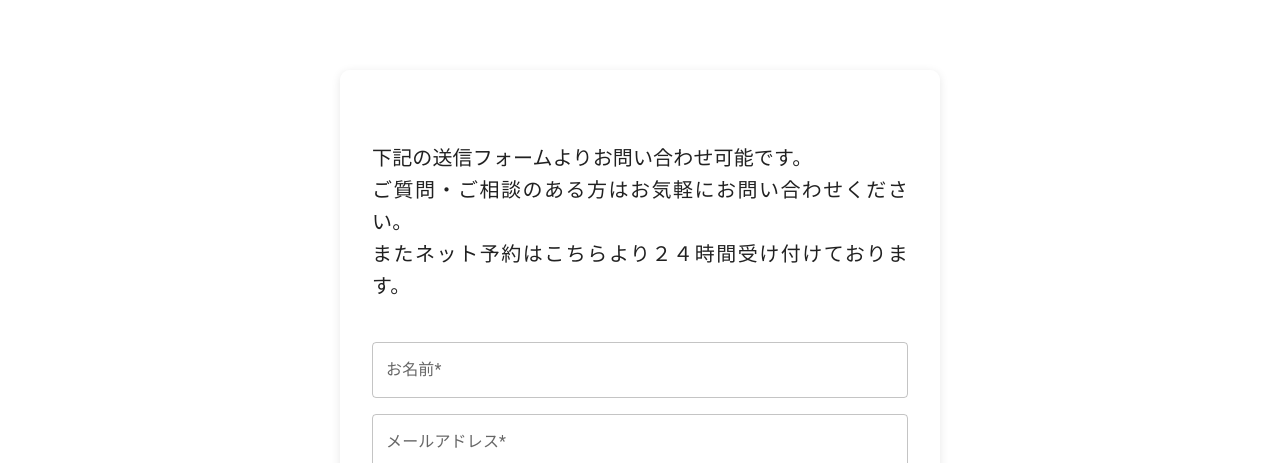
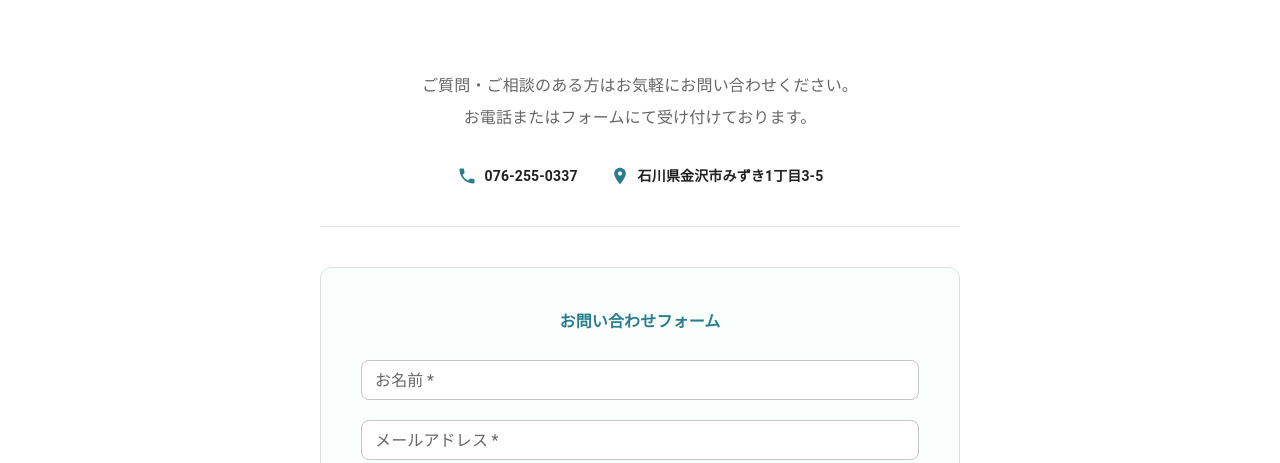
Before and after one commit to Ryuji0128/mizuki-hp, a Next.js app in the folder next/: page /contact in a window 1280 px wide. Shown: the part 337-800 px from the top of the page. Built offline with nearby package versions, Linux system fonts and the light colour scheme; no server answers; what @mui/material-nextjs, next-recaptcha-v3 would draw is missing.

Commit message:
セキュリティ追加

```diff
--- a/next/src/app/contact/ContactForm.tsx
+++ b/next/src/app/contact/ContactForm.tsx
@@ -2,17 +2,36 @@
 
 import BaseContainer from "@/components/BaseContainer";
 import { validateInquiry } from "@/lib/validation";
-import { CheckCircle, Error } from "@mui/icons-material";
+import {
+  CheckCircle,
+  Error,
+  Phone,
+  LocationOn,
+  Send,
+} from "@mui/icons-material";
 import {
   Box,
   Button,
   CircularProgress,
+  Divider,
+  InputAdornment,
   Modal,
+  Paper,
   TextField,
-  Typography
+  Typography,
 } from "@mui/material";
 import axios from "axios";
+import Script from "next/script";
 import { useCallback, useRef, useState } from "react";
+
+declare global {
+  interface Window {
+    grecaptcha: {
+      ready: (cb: () => void) => void;
+      execute: (siteKey: string, options: { action: string }) => Promise<string>;
+    };
+  }
+}
 
 interface FormErrors {
   name?: string;
@@ -22,10 +41,6 @@ interface FormErrors {
   company?: string;
 }
 
-/**
- * ContactFormContent
- * 実際のフォームの中身
- */
 export default function ContactForm() {
   const nameRef = useRef<HTMLInputElement>(null);
   const companyRef = useRef<HTMLInputElement>(null);
@@ -39,15 +54,12 @@ export default function ContactForm() {
     "loading" | "success" | "error"
   >("loading");
 
-  // モーダルを閉じる
   const closeModal = () => setIsModalOpen(false);
 
-  // 入力中にエラーをクリア
   const handleChange = (field: keyof FormErrors) => {
     setErrors((prev) => ({ ...prev, [field]: undefined }));
   };
 
-  // フォーム送信
   const handleSubmit = useCallback(async (e: React.FormEvent) => {
     e.preventDefault();
 
@@ -59,7 +71,6 @@ export default function ContactForm() {
       inquiry: inquiryRef.current?.value || "",
     };
 
-    // 入力チェック
     const validationErrors = validateInquiry(formData);
     setErrors(validationErrors);
     if (Object.keys(validationErrors).length > 0) return;
@@ -68,13 +79,27 @@ export default function ContactForm() {
     setModalContent("loading");
 
     try {
-      // ✅ reCAPTCHA は一旦スキップ
+      // reCAPTCHA v3 トークン取得＆検証
+      const siteKey = process.env.NEXT_PUBLIC_RECAPTCHA_SITE_KEY;
+      if (siteKey && window.grecaptcha) {
+        const token = await new Promise<string>((resolve) => {
+          window.grecaptcha.ready(async () => {
+            const t = await window.grecaptcha.execute(siteKey, { action: "contact" });
+            resolve(t);
+          });
+        });
+
+        const recaptchaRes = await axios.post("/api/recaptcha", { token });
+        if (!recaptchaRes.data.success) {
+          setModalContent("error");
+          return;
+        }
+      }
+
       const emailRes = await axios.post("/api/email", formData);
 
       if (emailRes.data.success) {
         setModalContent("success");
-
-        // フォーム初期化
         if (nameRef.current) nameRef.current.value = "";
         if (companyRef.current) companyRef.current.value = "";
         if (emailRef.current) emailRef.current.value = "";
@@ -89,58 +114,113 @@ export default function ContactForm() {
     }
   }, []);
 
+  const recaptchaSiteKey = process.env.NEXT_PUBLIC_RECAPTCHA_SITE_KEY;
+
   return (
     <BaseContainer>
+      {recaptchaSiteKey && (
+        <Script
+          src={`https://www.google.com/recaptcha/api.js?render=${recaptchaSiteKey}`}
+          strategy="lazyOnload"
+        />
+      )}
+
+      {/* クリニック情報セクション */}
       <Box
-        component="form"
-        onSubmit={handleSubmit}
         sx={{
-          width: "100%",
-          maxWidth: 600,
-          margin: "auto",
-          padding: "2rem",
-          borderRadius: "10px",
-          boxShadow: "0 2px 10px rgba(0, 0, 0, 0.1)",
-          backgroundColor: "rgba(255, 255, 255, 0.6)",
+          maxWidth: 640,
+          mx: "auto",
+          mb: 5,
+          textAlign: "center",
         }}
       >
         <Typography
-          variant="h6"
-          component="h2"
-          align="justify"
-          paddingY={5}
-          sx={{ textAlign: "justify", textJustify: "inter-word" }}
+          variant="body1"
+          sx={{ color: "text.secondary", lineHeight: 2, mb: 4 }}
         >
-          下記の送信フォームよりお問い合わせ可能です。<br />
-          ご質問・ご相談のある方はお気軽にお問い合わせください。<br />
-          またネット予約はこちらより２４時間受け付けております。<br />
+          ご質問・ご相談のある方はお気軽にお問い合わせください。
+          <br />
+          お電話またはフォームにて受け付けております。
         </Typography>
 
         <Box
           sx={{
             display: "flex",
-            flexDirection: "column",
-            gap: 2,
-            marginBottom: "20px",
+            flexDirection: { xs: "column", sm: "row" },
+            gap: { xs: 2, sm: 4 },
+            justifyContent: "center",
+            alignItems: "center",
+            mb: 2,
           }}
         >
+          <Box sx={{ display: "flex", alignItems: "center", gap: 1 }}>
+            <Phone sx={{ color: "#2a7d8f", fontSize: 20 }} />
+            <Typography variant="body2" sx={{ fontWeight: 600 }}>
+              076-255-0337
+            </Typography>
+          </Box>
+          <Box sx={{ display: "flex", alignItems: "center", gap: 1 }}>
+            <LocationOn sx={{ color: "#2a7d8f", fontSize: 20 }} />
+            <Typography variant="body2" sx={{ fontWeight: 600 }}>
+              石川県金沢市みずき1丁目3-5
+            </Typography>
+          </Box>
+        </Box>
+      </Box>
+
+      <Divider sx={{ maxWidth: 640, mx: "auto", mb: 5 }} />
+
+      {/* フォームセクション */}
+      <Paper
+        component="form"
+        onSubmit={handleSubmit}
+        elevation={0}
+        sx={{
+          maxWidth: 640,
+          mx: "auto",
+          p: { xs: 3, sm: 5 },
+          borderRadius: 3,
+          border: "1px solid",
+          borderColor: "divider",
+          backgroundColor: "#fafffe",
+        }}
+      >
+        <Typography
+          variant="subtitle1"
+          sx={{
+            fontWeight: 700,
+            mb: 3,
+            color: "#2a7d8f",
+            textAlign: "center",
+          }}
+        >
+          お問い合わせフォーム
+        </Typography>
+
+        <Box sx={{ display: "flex", flexDirection: "column", gap: 2.5 }}>
           <TextField
             inputRef={nameRef}
-            label="お名前*"
+            label="お名前"
             name="name"
+            required
             error={Boolean(errors.name)}
             helperText={errors.name}
             onChange={() => handleChange("name")}
             fullWidth
+            size="small"
+            sx={fieldStyle}
           />
           <TextField
             inputRef={emailRef}
-            label="メールアドレス*"
+            label="メールアドレス"
             name="email"
+            required
             error={Boolean(errors.email)}
             helperText={errors.email}
             onChange={() => handleChange("email")}
             fullWidth
+            size="small"
+            sx={fieldStyle}
           />
           <TextField
             inputRef={phoneRef}
@@ -150,88 +230,139 @@ export default function ContactForm() {
             helperText={errors.phone}
             onChange={() => handleChange("phone")}
             fullWidth
+            size="small"
+            sx={fieldStyle}
           />
           <TextField
             inputRef={inquiryRef}
-            label="お問い合わせ内容*"
+            label="お問い合わせ内容"
             name="inquiry"
+            required
             error={Boolean(errors.inquiry)}
             helperText={errors.inquiry}
             onChange={() => handleChange("inquiry")}
             fullWidth
             multiline
-            rows={4}
+            rows={5}
+            sx={fieldStyle}
           />
         </Box>
 
-        <Box
-          display="flex"
-          flexDirection="column"
-          justifyContent="center"
-          alignItems="center"
-          width="100%"
-        >
+        <Box sx={{ mt: 4, textAlign: "center" }}>
           <Button
             type="submit"
             variant="contained"
+            endIcon={<Send sx={{ fontSize: 18 }} />}
             sx={{
-              backgroundColor: "primary.main",
-              color: "primary.contrastText",
-              width: "200px",
-              "&:hover": { backgroundColor: "primary.dark" },
+              backgroundColor: "#2a7d8f",
+              color: "#fff",
+              px: 5,
+              py: 1.2,
+              fontWeight: 600,
+              borderRadius: 2,
+              textTransform: "none",
+              fontSize: "0.95rem",
+              boxShadow: "0 2px 8px rgba(42,125,143,0.3)",
+              "&:hover": {
+                backgroundColor: "#1f6272",
+                boxShadow: "0 4px 12px rgba(42,125,143,0.4)",
+              },
             }}
           >
-            送信
+            送信する
           </Button>
         </Box>
-      </Box>
+
+      </Paper>
 
       {/* モーダル */}
       <Modal open={isModalOpen} onClose={closeModal}>
-        <Box
+        <Paper
           sx={{
             position: "absolute",
             top: "50%",
             left: "50%",
             transform: "translate(-50%, -50%)",
-            width: 300,
-            bgcolor: "background.paper",
-            boxShadow: 24,
+            width: { xs: 280, sm: 340 },
             p: 4,
             textAlign: "center",
-            borderRadius: "10px",
+            borderRadius: 3,
           }}
         >
           {modalContent === "loading" && (
             <>
-              <CircularProgress />
-              <Typography sx={{ mt: 2 }}>お問い合わせ送信中...</Typography>
+              <CircularProgress sx={{ color: "#2a7d8f" }} />
+              <Typography sx={{ mt: 2, color: "text.secondary" }}>
+                送信中...
+              </Typography>
             </>
           )}
           {modalContent === "success" && (
             <>
-              <CheckCircle sx={{ color: "green", fontSize: 50 }} />
-              <Typography sx={{ mt: 2 }}>
-                送信が完了しました。お問い合わせいただき、ありがとうございます。
+              <CheckCircle sx={{ color: "#4caf50", fontSize: 56 }} />
+              <Typography sx={{ mt: 2, fontWeight: 600 }}>
+                送信完了
               </Typography>
-              <Button onClick={closeModal} sx={{ mt: 2 }} variant="contained">
+              <Typography variant="body2" sx={{ mt: 1, color: "text.secondary" }}>
+                お問い合わせいただき、ありがとうございます。
+                <br />
+                担当者よりご連絡いたします。
+              </Typography>
+              <Button
+                onClick={closeModal}
+                variant="outlined"
+                sx={{
+                  mt: 3,
+                  borderColor: "#2a7d8f",
+                  color: "#2a7d8f",
+                  "&:hover": { borderColor: "#1f6272", backgroundColor: "#f0f9fb" },
+                }}
+              >
                 閉じる
               </Button>
             </>
           )}
           {modalContent === "error" && (
             <>
-              <Error sx={{ color: "red", fontSize: 50 }} />
-              <Typography sx={{ mt: 2, color: "red" }}>
-                送信に失敗しました。ウェブサイト管理者にお問い合わせください。
+              <Error sx={{ color: "#e53935", fontSize: 56 }} />
+              <Typography sx={{ mt: 2, fontWeight: 600, color: "#e53935" }}>
+                送信に失敗しました
               </Typography>
-              <Button onClick={closeModal} sx={{ mt: 2 }} variant="contained">
+              <Typography variant="body2" sx={{ mt: 1, color: "text.secondary" }}>
+                お手数ですが、お電話にてお問い合わせください。
+              </Typography>
+              <Button
+                onClick={closeModal}
+                variant="outlined"
+                sx={{
+                  mt: 3,
+                  borderColor: "#e53935",
+                  color: "#e53935",
+                  "&:hover": { borderColor: "#c62828", backgroundColor: "#fff5f5" },
+                }}
+              >
                 閉じる
               </Button>
             </>
           )}
-        </Box>
+        </Paper>
       </Modal>
     </BaseContainer>
   );
 }
+
+const fieldStyle = {
+  "& .MuiOutlinedInput-root": {
+    borderRadius: 2,
+    backgroundColor: "#fff",
+    "&:hover .MuiOutlinedInput-notchedOutline": {
+      borderColor: "#2a7d8f",
+    },
+    "&.Mui-focused .MuiOutlinedInput-notchedOutline": {
+      borderColor: "#2a7d8f",
+    },
+  },
+  "& .MuiInputLabel-root.Mui-focused": {
+    color: "#2a7d8f",
+  },
+};
--- a/next/src/lib/validation.ts
+++ b/next/src/lib/validation.ts
@@ -17,7 +17,7 @@ const validateName = (name: string): string | null => {
 
 const validateEmail = (email: string): string | null => {
   const emailPattern =
-    /^[A-Za-z0-9]{1}[A-Za-z0-9_.-]*@{1}[A-Za-z0-9_.-]+.[A-Za-z0-9]+$/;
+    /^[A-Za-z0-9]{1}[A-Za-z0-9_.-]*@{1}[A-Za-z0-9_.-]+\.[A-Za-z0-9]+$/;
   if (!email) {
     return "メールアドレスを入力してください。";
   } else if (!emailPattern.test(email)) {
```
Also changed, not shown: next/src/app/api/admin/upload/route.ts (+23 -8 lines), next/src/app/api/email/route.ts (+10 -1 lines), next/src/app/api/news/[id]/route.ts (+20 -2 lines), next/src/app/api/news/route.ts (+10 -1 lines), 2 other files (tests, documents, lock files or other folders).
